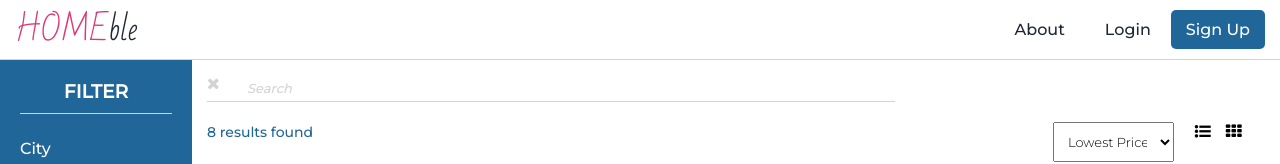
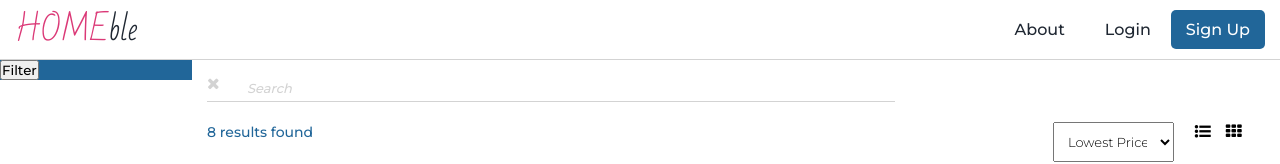
Before and after one commit to TheDejo/dejo_homes, a React (Create React App) app: page / in a window 1280 px wide. Shown: the top 164 px of the page. Built offline with nearby package versions, Linux system fonts and the light colour scheme.

Commit message:
added dropdown filter

```diff
--- a/src/components/Filter.js
+++ b/src/components/Filter.js
@@ -6,11 +6,29 @@ class Filter extends Component {
     super()
     this.state = {
       name: 'Adam',
+      showFilter: false, // new
     }
     this.neighborhoods = this.neighborhoods.bind(this)
     this.houseTypes = this.houseTypes.bind(this)
     this.beds = this.beds.bind(this)
     this.bath = this.bath.bind(this)
+    this.showFilter = this.showFilter.bind(this) //new
+    this.closeFilter = this.closeFilter.bind(this) //new
+  }
+
+  // new
+  showFilter(event) {
+    event.preventDefault();
+    this.setState({showFilter: true}, () => {
+      document.addEventListener('click',this.closeFilter)
+    });
+  }
+  closeFilter(event) {
+    if (!this.dropMenu.contains(event.target)) {
+    this.setState({showFilter: false}, () => {
+      document.removeEventListener('click',this.closeFilter)
+      });
+    }
   }
   componentWillMount() {
     this.props.populateAction()
@@ -63,8 +81,11 @@ class Filter extends Component {
 render () {
   return (
     <section id="filter">
-      <div className="inside">
-          <h1>Filter</h1>
+    <button onClick={this.showFilter}> Filter </button>
+      {
+        this.state.showFilter //new
+          ? ( //new
+              <div className="inside" ref={(element) => {this.dropMenu = element;}}>
                 <span className='title'>City</span>
                 <select name="neighborhood" className="filter-neighborhood" onChange={this.props.change}>
                   <option value='All'>All</option>
@@ -111,6 +132,11 @@ render () {
                   </label>
                 </div>
               </div>
+            )
+            : (
+              null
+            )
+      }
     </section>
   );
 }
```
Lines whose indentation alone changed are shown as unchanged.
